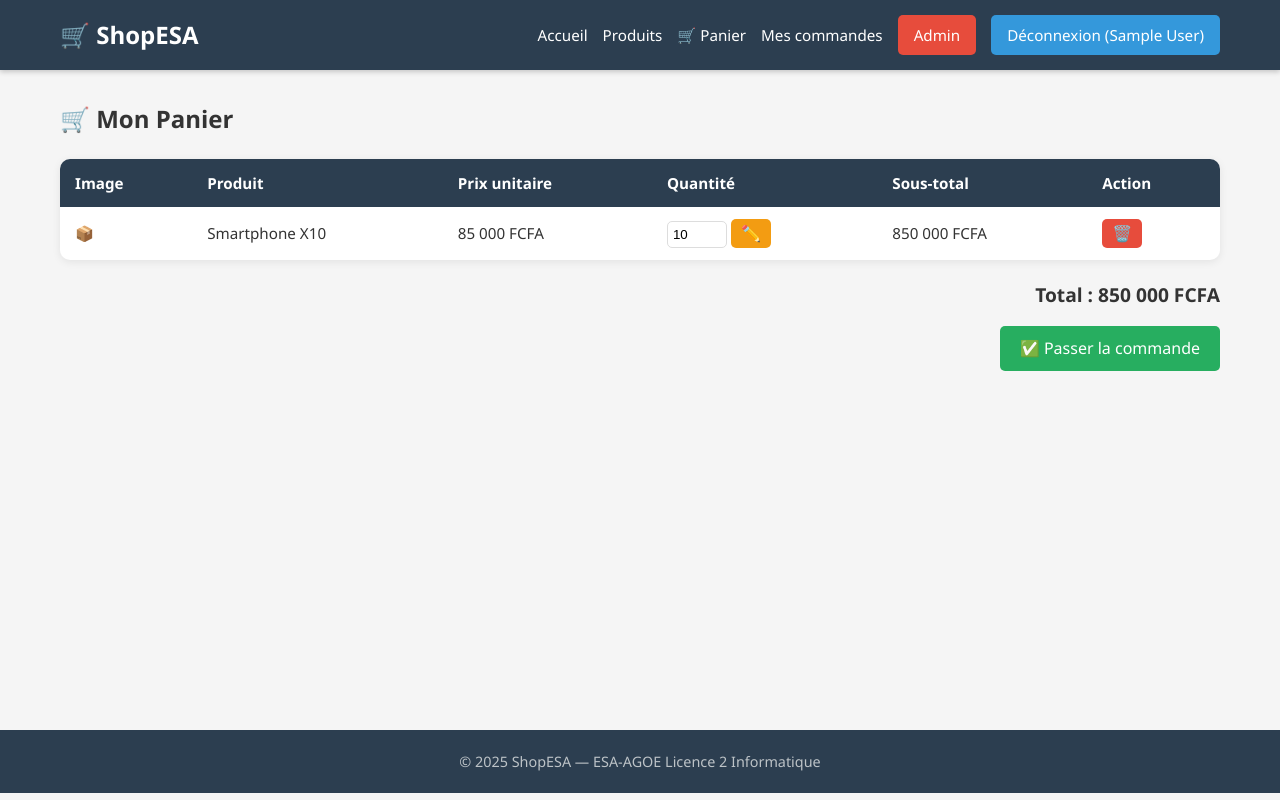
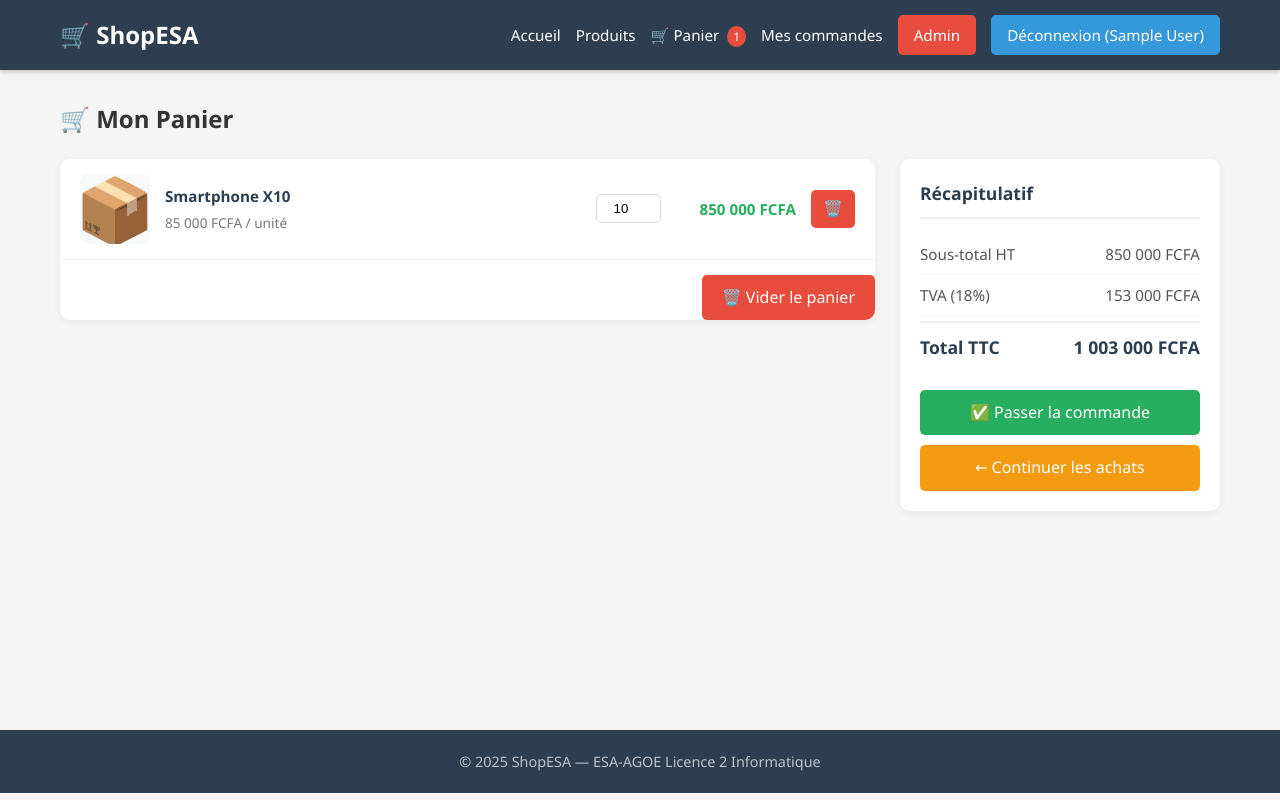
Before and after one commit to N3cr0-B1t/ShopESA, a PHP site: page /index.php?page=panier in a window 1280 px wide. Run offline with PHP 8.4, Linux system fonts and the light colour scheme; the visitor is signed in with stand-in values (Sample User, id 1); data comes from the database, SQL or seed files in the repository; tables that the repository leaves empty hold one stand-in row (values such as "Sample post").

Commit message:
feat: calcul total HT/TVA/TTC + initialisation compteur session panier [Binome]

```diff
--- a/config/db.php
+++ b/config/db.php
@@ -5,7 +5,7 @@
 // ============================================
 
 define('DB_HOST', 'localhost');
-define('DB_NAME', 'esa_shop');
+define('DB_NAME', 'shopesa');
 define('DB_USER', 'root');
 define('DB_PASS', '');
 define('DB_CHARSET', 'utf8mb4');
--- a/controllers/AuthController.php
+++ b/controllers/AuthController.php
@@ -82,6 +82,11 @@ function gererConnexion() {
                 $_SESSION['user_nom']  = $user['nom'];
                 $_SESSION['user_role'] = $user['role'];
 
+
+             // Initialise le compteur panier dès la connexion
+             require_once 'models/Cart.php';
+             $_SESSION['panier_count'] = compterArticlesPanier($user['id']);
+
                 // Rediriger selon le rôle
                 if ($user['role'] === 'admin') {
                     header('Location: /ShopESA/admin/');
--- a/controllers/CartController.php
+++ b/controllers/CartController.php
@@ -1,65 +1,99 @@
 <?php
+// ============================================
+// Logique du panier d'achat
+// ============================================
 
-require_once 'models/cart.php';
+require_once __DIR__ . '/../models/Cart.php';
+require_once __DIR__ . '/../models/Product.php';
 
-// Afficher le panier
-function afficherPanier() {
-    // Vérifier que l'utilisateur est connecté
+/**
+ * Gère toutes les actions du panier
+ */
+function gererPanier() {
+
+    // Vérifie que l'utilisateur est connecté
     if (!isset($_SESSION['user_id'])) {
         header('Location: /ShopESA/?page=connexion');
         exit;
     }
 
-    $articles = getCartByUser($_SESSION['user_id']);
+    $user_id = $_SESSION['user_id'];
+    $action  = $_POST['action'] ?? $_GET['action'] ?? 'afficher';
+    $message = '';
+    $erreur  = '';
 
-    // Calculer le total
-    $total = 0;
-    foreach ($articles as $article) {
-        $total += $article['sous_total'];
+    switch ($action) {
+
+        // ── Ajouter un produit au panier ──
+        case 'ajouter':
+            $product_id = (int)($_POST['product_id'] ?? 0);
+            $quantite   = (int)($_POST['quantite'] ?? 1);
+
+            // Vérifie que le produit existe et est en stock
+            $produit = getProductById($product_id);
+
+            if (!$produit) {
+                $erreur = "Produit introuvable.";
+                break;
+            }
+
+            if ($produit['stock'] < $quantite) {
+                $erreur = "Stock insuffisant.";
+                break;
+            }
+
+            if (ajouterAuPanier($user_id, $product_id, $quantite)) {
+                // Met à jour le compteur dans la session
+                $_SESSION['panier_count'] = compterArticlesPanier($user_id);
+                $message = "Produit ajouté au panier !";
+            } else {
+                $erreur = "Erreur lors de l'ajout au panier.";
+            }
+            break;
+
+        // ── Modifier la quantité ──
+        case 'modifier':
+            $cart_id  = (int)($_POST['cart_id'] ?? 0);
+            $quantite = (int)($_POST['quantite'] ?? 1);
+
+            if ($quantite < 1) {
+                // Quantité = 0 → on supprime
+                supprimerDuPanier($cart_id, $user_id);
+                $message = "Article supprimé du panier.";
+            } else {
+                modifierQuantite($cart_id, $user_id, $quantite);
+                $message = "Quantité mise à jour.";
+            }
+
+            $_SESSION['panier_count'] = compterArticlesPanier($user_id);
+            break;
+
+        // ── Supprimer un article ──
+        case 'supprimer':
+            $cart_id = (int)($_GET['cart_id'] ?? 0);
+            supprimerDuPanier($cart_id, $user_id);
+            $_SESSION['panier_count'] = compterArticlesPanier($user_id);
+            $message = "Article supprimé du panier.";
+            break;
+
+        // ── Vider le panier ──
+        case 'vider':
+            viderPanier($user_id);
+            $_SESSION['panier_count'] = 0;
+            $message = "Panier vidé.";
+            break;
     }
 
+    // Récupère les articles du panier pour la vue
+    $items   = getCartItems($user_id);
+
+    // Calcul du total HT et TTC (TVA 18%)
+    $total_ht  = array_sum(array_column($items, 'sous_total'));
+    $tva       = $total_ht * 0.18;
+    $total_ttc = $total_ht + $tva;
+
+    // Charge la vue
     require_once 'views/partials/header.php';
     require_once 'views/panier.php';
     require_once 'views/partials/footer.php';
 }
-
-// Ajouter au panier
-function ajouterPanier() {
-    if (!isset($_SESSION['user_id'])) {
-        header('Location: /ShopESA/?page=connexion');
-        exit;
-    }
-
-    $product_id = intval($_POST['product_id']);
-    $quantite   = intval($_POST['quantite']) ?? 1;
-
-    ajouterAuPanier($_SESSION['user_id'], $product_id, $quantite);
-
-    header('Location: /ShopESA/?page=panier');
-    exit;
-}
-
-// Modifier la quantité
-function modifierPanier() {
-    $cart_id  = intval($_POST['cart_id']);
-    $quantite = intval($_POST['quantite']);
-
-    // Si quantité = 0 on supprime l'article
-    if ($quantite <= 0) {
-        supprimerDuPanier($cart_id);
-    } else {
-        modifierQuantite($cart_id, $quantite);
-    }
-
-    header('Location: /ShopESA/?page=panier');
-    exit;
-}
-
-// Supprimer un article
-function supprimerPanier() {
-    $cart_id = intval($_POST['cart_id']);
-    supprimerDuPanier($cart_id);
-
-    header('Location: /ShopESA/?page=panier');
-    exit;
-}
--- a/index.php
+++ b/index.php
@@ -1,4 +1,8 @@
 <?php
+// Affichage des erreurs — À RETIRER en production
+ini_set('display_errors', 1);
+ini_set('display_startup_errors', 1);
+error_reporting(E_ALL);
 session_start();
 require_once 'config/db.php';
 require_once 'controllers/AuthController.php';
@@ -48,22 +52,12 @@ switch ($page) {
 
     case 'produit_detail':
         afficherDetailProduit();
+
         break;
+
     case 'panier':
-    afficherPanier();
-    break;
-
-case 'ajouter_panier':
-    ajouterPanier();
-    break;
-
-case 'modifier_panier':
-    modifierPanier();
-    break;
-
-case 'supprimer_panier':
-    supprimerPanier();
-    break;
+        gererPanier();
+        break;
 
     default:
 
--- /dev/null
+++ b/models/Cart.php
@@ -0,0 +1,103 @@
+<?php
+// ============================================
+// models/Cart.php
+// Gestion du panier en base de données
+// ============================================
+
+function getCartItems($user_id) {
+    $pdo  = getDB();
+    $stmt = $pdo->prepare("
+        SELECT c.*, p.nom, p.prix, p.image, p.stock,
+               (p.prix * c.quantite) AS sous_total
+        FROM cart c
+        JOIN products p ON c.product_id = p.id
+        WHERE c.user_id = :user_id
+    ");
+    $stmt->execute([':user_id' => $user_id]);
+    return $stmt->fetchAll();
+}
+
+function ajouterAuPanier($user_id, $product_id, $quantite = 1) {
+    $pdo  = getDB();
+    $stmt = $pdo->prepare("
+        SELECT id, quantite FROM cart
+        WHERE user_id = :user_id AND product_id = :product_id
+    ");
+    $stmt->execute([':user_id' => $user_id, ':product_id' => $product_id]);
+    $existant = $stmt->fetch();
+
+    if ($existant) {
+        $stmt = $pdo->prepare("
+            UPDATE cart SET quantite = quantite + :quantite WHERE id = :id
+        ");
+        return $stmt->execute([':quantite' => $quantite, ':id' => $existant['id']]);
+    } else {
+        $stmt = $pdo->prepare("
+            INSERT INTO cart (user_id, product_id, quantite)
+            VALUES (:user_id, :product_id, :quantite)
+        ");
+        return $stmt->execute([
+            ':user_id'    => $user_id,
+            ':product_id' => $product_id,
+            ':quantite'   => $quantite
+        ]);
+    }
+}
+
+function modifierQuantite($cart_id, $user_id, $quantite) {
+    $pdo  = getDB();
+    $stmt = $pdo->prepare("
+        UPDATE cart SET quantite = :quantite
+        WHERE id = :id AND user_id = :user_id
+    ");
+    return $stmt->execute([
+        ':quantite' => $quantite,
+        ':id'       => $cart_id,
+        ':user_id'  => $user_id
+    ]);
+}
+
+function supprimerDuPanier($cart_id, $user_id) {
+    $pdo  = getDB();
+    $stmt = $pdo->prepare("
+        DELETE FROM cart WHERE id = :id AND user_id = :user_id
+    ");
+    return $stmt->execute([':id' => $cart_id, ':user_id' => $user_id]);
+}
+
+function viderPanier($user_id) {
+    $pdo  = getDB();
+    $stmt = $pdo->prepare("DELETE FROM cart WHERE user_id = :user_id");
+    return $stmt->execute([':user_id' => $user_id]);
+}
+
+function compterArticlesPanier($user_id) {
+    $pdo  = getDB();
+    $stmt = $pdo->prepare("
+        SELECT SUM(quantite) FROM cart WHERE user_id = :user_id
+    ");
+    $stmt->execute([':user_id' => $user_id]);
+    return (int) $stmt->fetchColumn();
+}
+
+function verifierStockPanier($user_id) {
+    $pdo  = getDB();
+    $stmt = $pdo->prepare("
+        SELECT c.id, c.quantite, p.nom, p.stock
+        FROM cart c
+        JOIN products p ON c.product_id = p.id
+        WHERE c.user_id = :user_id
+    ");
+    $stmt->execute([':user_id' => $user_id]);
+    $items = $stmt->fetchAll();
+
+    $problemes = [];
+    foreach ($items as $item) {
+        if ($item['stock'] === 0) {
+            $problemes[] = "« {$item['nom']} » n'est plus en stock.";
+        } elseif ($item['quantite'] > $item['stock']) {
+            $problemes[] = "« {$item['nom']} » — seulement {$item['stock']} disponible(s).";
+        }
+    }
+    return $problemes;
+}
--- a/models/cart.php
+++ /dev/null
@@ -1,47 +0,0 @@
-<?php
-
-// Récupérer le panier d'un utilisateur
-function getCartByUser($user_id) {
-    $pdo = getDB();
-    $stmt = $pdo->prepare("
-        SELECT c.id, c.quantite, p.nom, p.prix, p.image,
-               (c.quantite * p.prix) AS sous_total
-        FROM cart c
-        JOIN products p ON c.product_id = p.id
-        WHERE c.user_id = :user_id
-    ");
-    $stmt->execute([':user_id' => $user_id]);
-    return $stmt->fetchAll();
-}
-
-// Ajouter un produit au panier
-function ajouterAuPanier($user_id, $product_id, $quantite) {
-    $pdo = getDB();
-
-    // Si le produit est déjà dans le panier, on augmente la quantité
-    $stmt = $pdo->prepare("SELECT id FROM cart WHERE user_id = :user_id AND product_id = :product_id");
-    $stmt->execute([':user_id' => $user_id, ':product_id' => $product_id]);
-    $existant = $stmt->fetch();
-
-    if ($existant) {
-        $stmt = $pdo->prepare("UPDATE cart SET quantite = quantite + :quantite WHERE id = :id");
-        $stmt->execute([':quantite' => $quantite, ':id' => $existant['id']]);
-    } else {
-        $stmt = $pdo->prepare("INSERT INTO cart (user_id, product_id, quantite) VALUES (:user_id, :product_id, :quantite)");
-        $stmt->execute([':user_id' => $user_id, ':product_id' => $product_id, ':quantite' => $quantite]);
-    }
-}
-
-// Modifier la quantité d'un article
-function modifierQuantite($cart_id, $quantite) {
-    $pdo = getDB();
-    $stmt = $pdo->prepare("UPDATE cart SET quantite = :quantite WHERE id = :id");
-    $stmt->execute([':quantite' => $quantite, ':id' => $cart_id]);
-}
-
-// Supprimer un article du panier
-function supprimerDuPanier($cart_id) {
-    $pdo = getDB();
-    $stmt = $pdo->prepare("DELETE FROM cart WHERE id = :id");
-    $stmt->execute([':id' => $cart_id]);
-}
--- a/public/css/style.css
+++ b/public/css/style.css
@@ -564,3 +564,140 @@ body {
         font-size: 0.85rem;
     }
 }
+
+/* ========================
+   PANIER
+   ======================== */
+.panier-vide {
+    text-align: center;
+    padding: 60px 20px;
+    background: white;
+    border-radius: 10px;
+    box-shadow: 0 2px 8px rgba(0,0,0,0.06);
+}
+
+.panier-vide h3 {
+    font-size: 1.4rem;
+    color: #2c3e50;
+    margin: 15px 0 10px;
+}
+
+.panier-vide p {
+    color: #777;
+    margin-bottom: 20px;
+}
+
+.panier-wrapper {
+    display: grid;
+    grid-template-columns: 1fr 320px;
+    gap: 25px;
+    align-items: start;
+}
+
+.panier-items {
+    background: white;
+    border-radius: 10px;
+    box-shadow: 0 2px 8px rgba(0,0,0,0.06);
+    overflow: hidden;
+}
+
+.panier-item {
+    display: flex;
+    align-items: center;
+    gap: 15px;
+    padding: 15px 20px;
+    border-bottom: 1px solid #f0f0f0;
+}
+
+.panier-item:last-child { border-bottom: none; }
+
+.panier-item-image {
+    width: 70px;
+    height: 70px;
+    flex-shrink: 0;
+    border-radius: 8px;
+    overflow: hidden;
+    background: #f8f9fa;
+    display: flex;
+    align-items: center;
+    justify-content: center;
+}
+
+.panier-item-image img {
+    width: 100%;
+    height: 100%;
+    object-fit: cover;
+}
+
+.panier-item-info { flex: 1; }
+
+.panier-item-info h4 {
+    font-size: 0.95rem;
+    color: #2c3e50;
+    margin-bottom: 4px;
+}
+
+.panier-item-prix {
+    font-size: 0.85rem;
+    color: #777;
+}
+
+.panier-item-subtotal {
+    font-weight: 700;
+    color: #27ae60;
+    min-width: 120px;
+    text-align: right;
+    font-size: 0.95rem;
+}
+
+/* Récapitulatif */
+.panier-recap {
+    background: white;
+    border-radius: 10px;
+    padding: 20px;
+    box-shadow: 0 2px 8px rgba(0,0,0,0.06);
+    position: sticky;
+    top: 80px;
+}
+
+.panier-recap h3 {
+    font-size: 1.1rem;
+    color: #2c3e50;
+    margin-bottom: 15px;
+    padding-bottom: 10px;
+    border-bottom: 2px solid #f0f0f0;
+}
+
+.recap-ligne {
+    display: flex;
+    justify-content: space-between;
+    padding: 8px 0;
+    font-size: 0.95rem;
+    color: #555;
+    border-bottom: 1px solid #f5f5f5;
+}
+
+.recap-total {
+    font-weight: 700;
+    font-size: 1.1rem;
+    color: #2c3e50;
+    border-bottom: none;
+    margin-top: 5px;
+    padding-top: 10px;
+    border-top: 2px solid #f0f0f0;
+}
+
+/* Responsive panier */
+@media (max-width: 768px) {
+    .panier-wrapper {
+        grid-template-columns: 1fr;
+    }
+
+    .panier-item {
+        flex-wrap: wrap;
+    }
+
+    .panier-item-subtotal {
+        text-align: left;
+    }
+}
--- a/views/panier.php
+++ b/views/panier.php
@@ -1,90 +1,140 @@
-<?php $titre_page = 'Mon Panier'; ?>
+<?php
+// ============================================
+// Affichage du panier d'achat
+// ============================================
+$titre_page = 'Mon Panier';
+?>
 
 <div class="container">
 
     <h2 style="margin-bottom:20px;">🛒 Mon Panier</h2>
 
-    <?php if (empty($articles)): ?>
+    <!-- Messages -->
+    <?php if (!empty($message)): ?>
+        <div class="alert alert-success">✅ <?= htmlspecialchars($message) ?></div>
+    <?php endif; ?>
+
+    <?php if (!empty($erreur)): ?>
+        <div class="alert alert-danger">❌ <?= htmlspecialchars($erreur) ?></div>
+    <?php endif; ?>
+
+    <?php if (empty($items)): ?>
+
         <!-- Panier vide -->
-        <div class="alert alert-info">
-            Votre panier est vide.
-            <a href="/ShopESA/?page=produits">Voir les produits</a>
+        <div class="panier-vide">
+            <div style="font-size:4rem;">🛒</div>
+            <h3>Ton panier est vide</h3>
+            <p>Découvre nos produits et commence tes achats !</p>
+            <a href="/ShopESA/?page=produits" class="btn btn-primary">
+                Voir les produits
+            </a>
         </div>
 
     <?php else: ?>
 
-        <table class="admin-table">
-            <thead>
-                <tr>
-                    <th>Image</th>
-                    <th>Produit</th>
-                    <th>Prix unitaire</th>
-                    <th>Quantité</th>
-                    <th>Sous-total</th>
-                    <th>Action</th>
-                </tr>
-            </thead>
-            <tbody>
-                <?php foreach ($articles as $article): ?>
-                <tr>
+        <div class="panier-wrapper">
+
+            <!-- Liste des articles -->
+            <div class="panier-items">
+                <?php foreach ($items as $item): ?>
+                    <div class="panier-item">
+
                         <!-- Image -->
-                    <td>
-                        <?php if ($article['image']): ?>
-                            <img src="/ShopESA/uploads/<?= $article['image'] ?>"
-                                 width="60" style="border-radius:5px">
+                        <div class="panier-item-image">
+                            <?php if ($item['image']): ?>
+                                <img src="/ShopESA/uploads/<?= htmlspecialchars($item['image']) ?>"
+                                     alt="<?= htmlspecialchars($item['nom']) ?>">
                             <?php else: ?>
-                            📦
+                                <div class="no-image">📦</div>
                             <?php endif; ?>
-                    </td>
+                        </div>
 
-                    <!-- Nom produit -->
-                    <td><?= htmlspecialchars($article['nom']) ?></td>
+                        <!-- Infos -->
+                        <div class="panier-item-info">
+                            <h4><?= htmlspecialchars($item['nom']) ?></h4>
+                            <p class="panier-item-prix">
+                                <?= number_format($item['prix'], 0, ',', ' ') ?> FCFA / unité
+                            </p>
+                        </div>
 
-                    <!-- Prix unitaire -->
-                    <td><?= number_format($article['prix'], 0, ',', ' ') ?> FCFA</td>
-
-                    <!-- Modifier quantité -->
-                    <td>
-                        <form action="/ShopESA/?page=modifier_panier" method="POST">
-                            <input type="hidden" name="cart_id" value="<?= $article['id'] ?>">
-                            <input type="number" name="quantite"
-                                   value="<?= $article['quantite'] ?>"
-                                   min="0" style="width:60px; padding:5px; border:1px solid #ddd; border-radius:5px">
-                            <button type="submit" class="btn btn-warning" style="padding:5px 10px">
-                                ✏️
-                            </button>
+                        <!-- Quantité -->
+                        <div class="panier-item-quantite">
+                            <form method="POST" action="/ShopESA/?page=panier">
+                                <input type="hidden" name="action" value="modifier">
+                                <input type="hidden" name="cart_id" value="<?= $item['id'] ?>">
+                                <div style="display:flex; align-items:center; gap:8px;">
+                                    <input
+                                        type="number"
+                                        name="quantite"
+                                        value="<?= $item['quantite'] ?>"
+                                        min="0"
+                                        max="<?= $item['stock'] ?>"
+                                        style="width:65px; padding:6px; border:1px solid #ddd;
+                                               border-radius:5px; text-align:center;"
+                                        onchange="this.form.submit()"
+                                    >
+                                </div>
                             </form>
-                    </td>
+                        </div>
 
                         <!-- Sous-total -->
-                    <td><?= number_format($article['sous_total'], 0, ',', ' ') ?> FCFA</td>
+                        <div class="panier-item-subtotal">
+                            <?= number_format($item['sous_total'], 0, ',', ' ') ?> FCFA
+                        </div>
 
                         <!-- Supprimer -->
-                    <td>
-                        <form action="/ShopESA/?page=supprimer_panier" method="POST">
-                            <input type="hidden" name="cart_id" value="<?= $article['id'] ?>">
-                            <button type="submit" class="btn btn-danger"
-                                    onclick="return confirm('Retirer cet article ?')"
-                                    style="padding:5px 10px">
+                        <div class="panier-item-delete">
+                            <a href="/ShopESA/?page=panier&action=supprimer&cart_id=<?= $item['id'] ?>"
+                               onclick="return confirm('Supprimer cet article ?')"
+                               class="btn btn-danger"
+                               style="padding:6px 12px;">
                                 🗑️
-                            </button>
-                        </form>
-                    </td>
-                </tr>
-                <?php endforeach; ?>
-            </tbody>
-        </table>
-
-        <!-- Total -->
-        <div style="text-align:right; margin-top:20px; font-size:1.2rem; font-weight:bold;">
-            Total : <?= number_format($total, 0, ',', ' ') ?> FCFA
+                            </a>
                         </div>
 
-        <!-- Bouton commander -->
-        <div style="text-align:right; margin-top:15px;">
-            <a href="/ShopESA/?page=commande" class="btn btn-success">
+                    </div>
+                <?php endforeach; ?>
+
+                <!-- Bouton vider panier -->
+                <div style="margin-top:15px; text-align:right;">
+                    <a href="/ShopESA/?page=panier&action=vider"
+                       onclick="return confirm('Vider tout le panier ?')"
+                       class="btn btn-danger">
+                        🗑️ Vider le panier
+                    </a>
+                </div>
+            </div>
+
+            <!-- Récapitulatif -->
+            <div class="panier-recap">
+                <h3>Récapitulatif</h3>
+
+                <div class="recap-ligne">
+                    <span>Sous-total HT</span>
+                    <span><?= number_format($total_ht, 0, ',', ' ') ?> FCFA</span>
+                </div>
+                <div class="recap-ligne">
+                    <span>TVA (18%)</span>
+                    <span><?= number_format($tva, 0, ',', ' ') ?> FCFA</span>
+                </div>
+                <div class="recap-ligne recap-total">
+                    <span>Total TTC</span>
+                    <span><?= number_format($total_ttc, 0, ',', ' ') ?> FCFA</span>
+                </div>
+
+                <a href="/ShopESA/?page=commande"
+                   class="btn btn-success"
+                   style="width:100%; margin-top:20px; text-align:center;">
                     ✅ Passer la commande
                 </a>
+
+                <a href="/ShopESA/?page=produits"
+                   class="btn btn-warning"
+                   style="width:100%; margin-top:10px; text-align:center;">
+                    ← Continuer les achats
+                </a>
+            </div>
+
         </div>
 
     <?php endif; ?>
--- a/views/produit_detail.php
+++ b/views/produit_detail.php
@@ -53,7 +53,8 @@ $titre_page = htmlspecialchars($produit['nom']);
             <!-- Bouton ajout panier -->
             <?php if ($produit['stock'] > 0): ?>
                 <?php if (isset($_SESSION['user_id'])): ?>
-                    <form method="POST" action="/ShopESA/?page=ajouter_panier">
+                        <form method="POST" action="/ShopESA/?page=panier">
+                        <input type="hidden" name="action" value="ajouter">
                         <input type="hidden" name="product_id" value="<?= $produit['id'] ?>">
                         <div class="quantite-group">
                             <label for="quantite">Quantité :</label>
```
Lines whose indentation alone changed are shown as unchanged.
